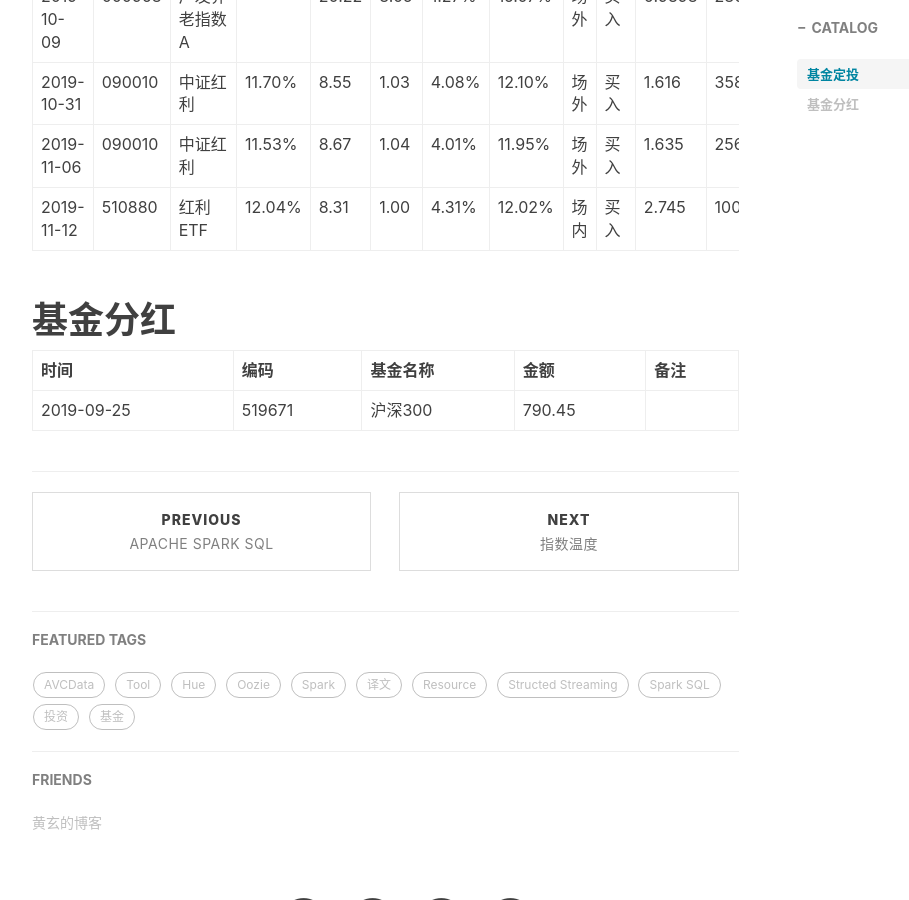
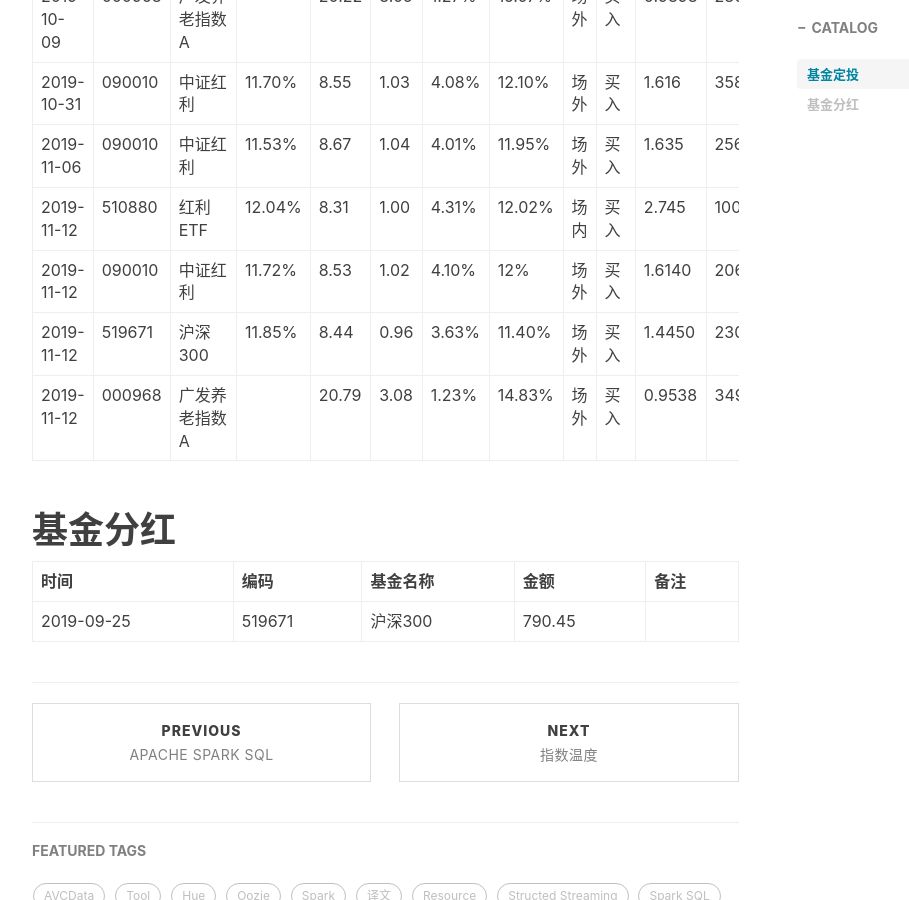
Before and after one commit to shoppingwang/shoppingwang.github.io, a Jekyll site: the page built from _posts/2019-07-02-investment-records.md, in a window 1280 px wide and 900 px high, scrolled down 3075 px. Shown: the whole window, without its empty margins (233-1142 px from the left). Built offline with Jekyll 4.4.1, drawn with Linux system fonts in a browser that asks for light colours; nearby versions of some CDN libraries; comment, search, counter and statistics services are not loaded.

Commit message:
Investment on 11/12

```diff
--- a/_posts/2019-07-02-investment-records.md
+++ b/_posts/2019-07-02-investment-records.md
@@ -51,6 +51,9 @@ tags:
 | 2019-10-31 | 090010 | 中证红利 | 11.70% | 8.55 | 1.03 | 4.08% | 12.10% | 场外 | 买入 | 1.616 | 3584.81 |  |
 | 2019-11-06 | 090010 | 中证红利 | 11.53% | 8.67 | 1.04 | 4.01% | 11.95% | 场外 | 买入 | 1.635 | 2565.73 |  |
 | 2019-11-12 | 510880 | 红利ETF | 12.04% | 8.31 | 1.00 | 4.31% | 12.02% | 场内 | 买入 | 2.745 | 1000 |  |
+| 2019-11-12 | 090010 | 中证红利 | 11.72% | 8.53 | 1.02 | 4.10% | 12% | 场外 | 买入 | 1.6140 | 2062.58 |  |
+| 2019-11-12 | 519671 | 沪深300 | 11.85% | 8.44 | 0.96 | 3.63% | 11.40% | 场外 | 买入 | 1.4450 | 2303.81 |  |
+| 2019-11-12 | 000968 | 广发养老指数A |  | 20.79 | 3.08 | 1.23% | 14.83% | 场外 | 买入 | 0.9538 | 3490.26 |  |
 
 # 基金分红
 
```
